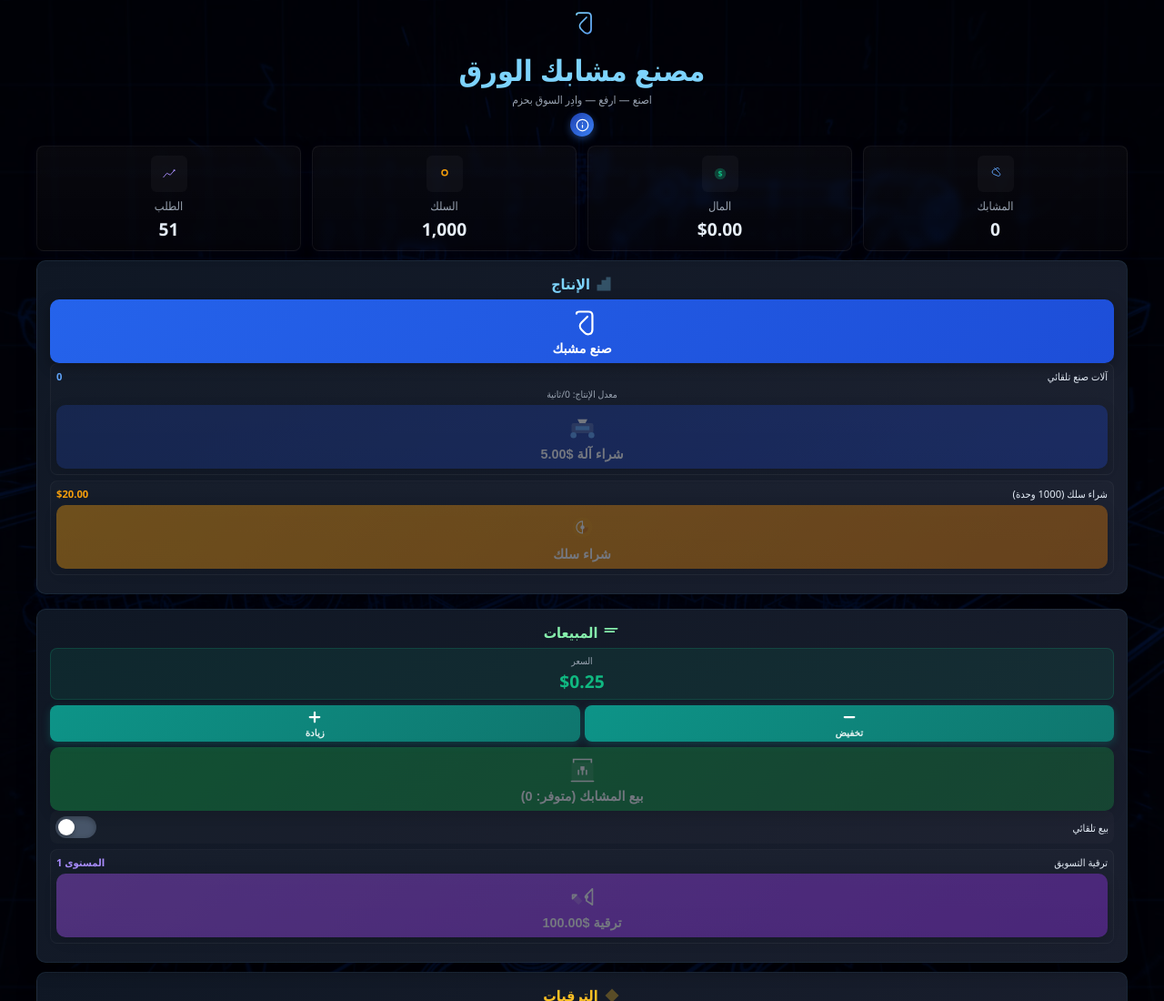
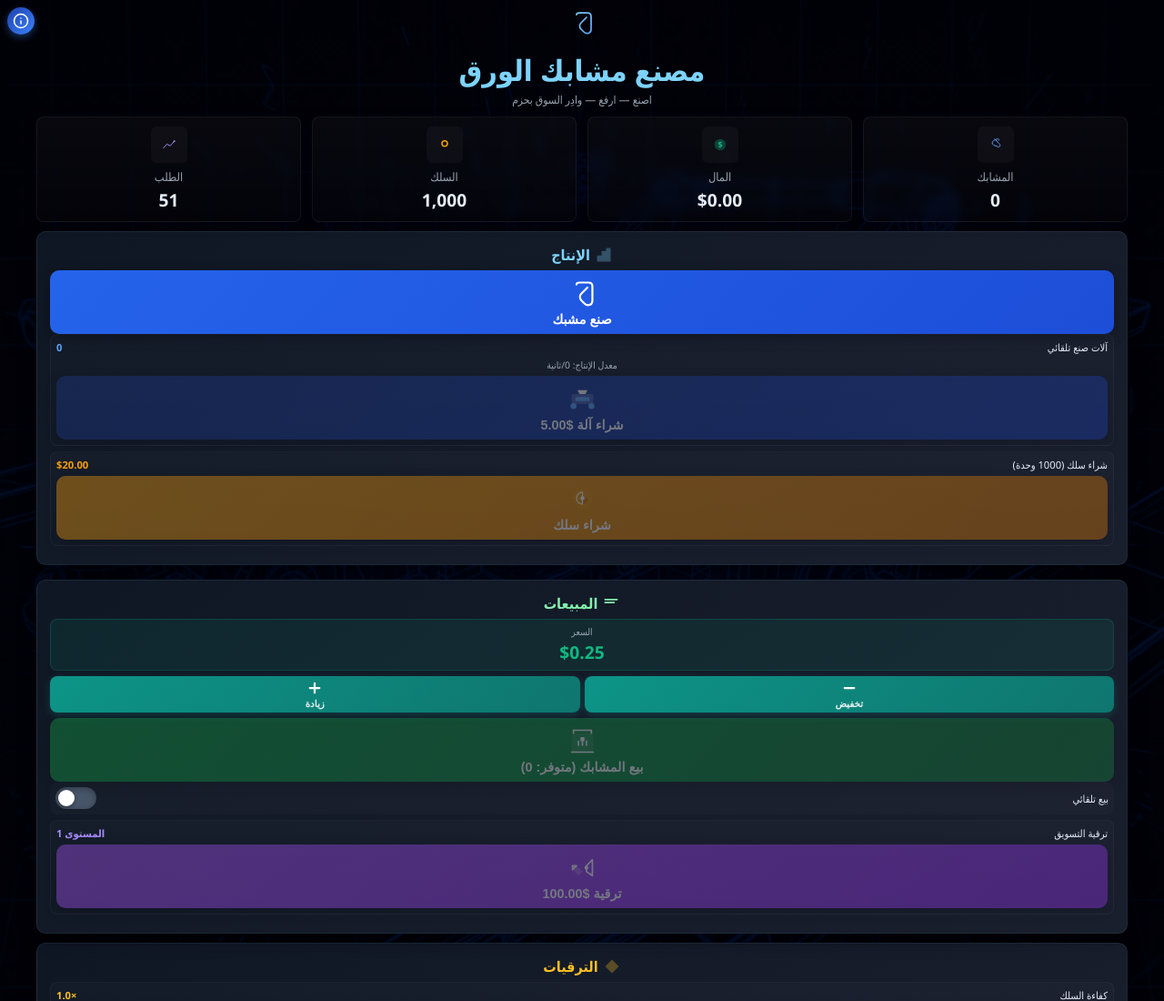
Before and after one commit to abosalehg-ui/Paper-clip-factory, a plain HTML site: page index.html in a window 1280 px wide. Shown: the top 1100 px of the page at 91% size. Drawn offline with Linux system fonts and the light colour scheme.

Commit message:
Update index.html

```diff
--- a/index.html
+++ b/index.html
@@ -31,11 +31,16 @@
 
         /* Guide button */
         .guide-btn{
-            margin-top:6px;
+            position: fixed; /* لتثبيته على الشاشة */
+            top: 8px; /* مسافة من الأعلى */
+            right: auto; /* إزالة أي تأثير سابق للزاوية اليمنى */
+            left: 8px; /* مسافة من اليسار */
+            z-index: 55; /* لضمان ظهوره فوق باقي المحتوى */
+
             background:linear-gradient(135deg,#1e40af,#3b82f6);
             border:none;
-            width:26px;
-            height:26px;
+            width:30px; /* زيادة بسيطة في الحجم لتحسين اللمس */
+            height:30px;
             border-radius:50%;
             cursor:pointer;
             display:inline-flex;
@@ -45,7 +50,7 @@
             transition:transform .2s ease;
         }
         .guide-btn:active{transform:scale(0.95)}
-        .guide-btn svg{width:15px;height:15px}
+        .guide-btn svg{width:18px;height:18px} /* زيادة حجم الأيقونة */
 
         /* Stats grid - 4 items in one row */
         .stats-grid{display:grid;grid-template-columns:repeat(4,1fr);gap:5px;margin-bottom:10px}
@@ -386,6 +391,12 @@
     </style>
 </head>
 <body>
+            <button class="guide-btn" onclick="toggleGuide()">
+                <svg viewBox="0 0 24 24" xmlns="http://www.w3.org/2000/svg" fill="none">
+                    <circle cx="12" cy="12" r="10" stroke="#fff" stroke-width="2"/>
+                    <path d="M12 16v-4M12 8h.01" stroke="#fff" stroke-width="2" stroke-linecap="round"/>
+                </svg>
+            </button>
     <audio id="clickSound" src="click.mp3" preload="auto"></audio>
     <audio id="cashSound" src="cash.mp3" preload="auto"></audio>
     <audio id="buySound" src="buy.mp3" preload="auto"></audio>
@@ -435,12 +446,6 @@
             </svg>
             <h1 class="title">مصنع مشابك الورق</h1>
             <p class="subtitle">اصنع — ارفع — وادِر السوق بحزم</p>
-            <button class="guide-btn" onclick="toggleGuide()">
-                <svg viewBox="0 0 24 24" xmlns="http://www.w3.org/2000/svg" fill="none">
-                    <circle cx="12" cy="12" r="10" stroke="#fff" stroke-width="2"/>
-                    <path d="M12 16v-4M12 8h.01" stroke="#fff" stroke-width="2" stroke-linecap="round"/>
-                </svg>
-            </button>
         </div>
 
         <div class="stats-grid">
```
